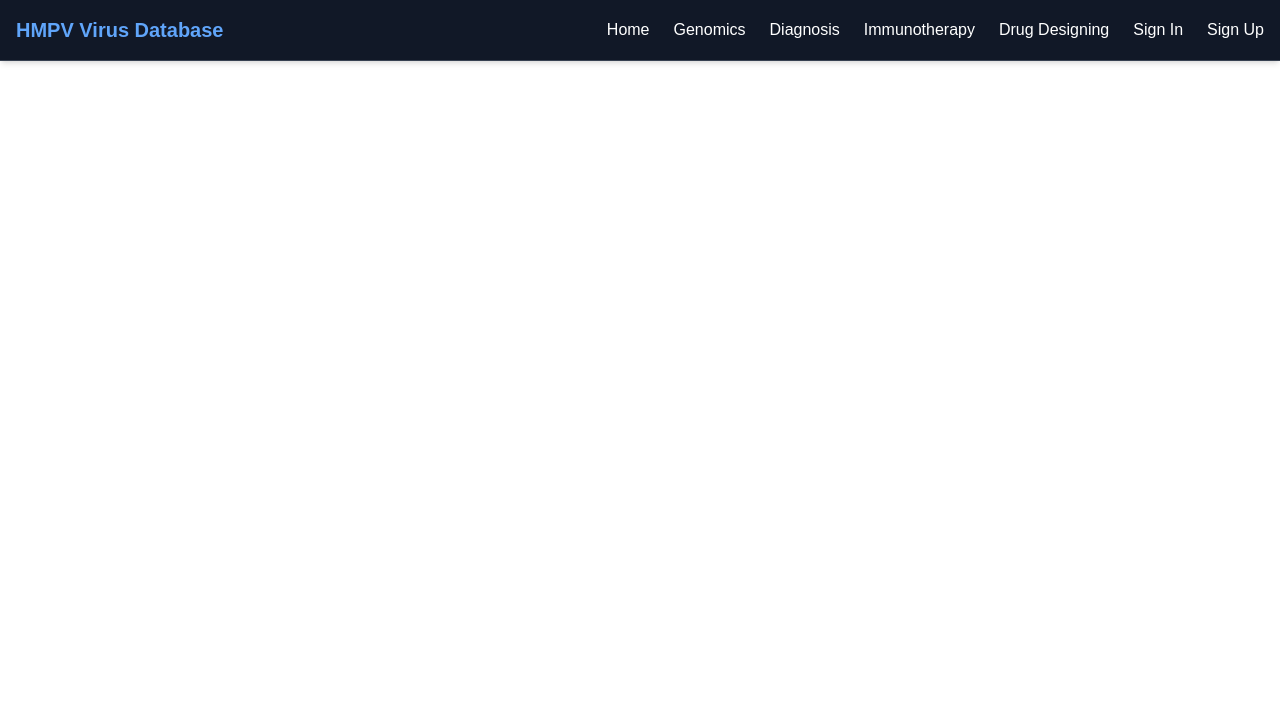
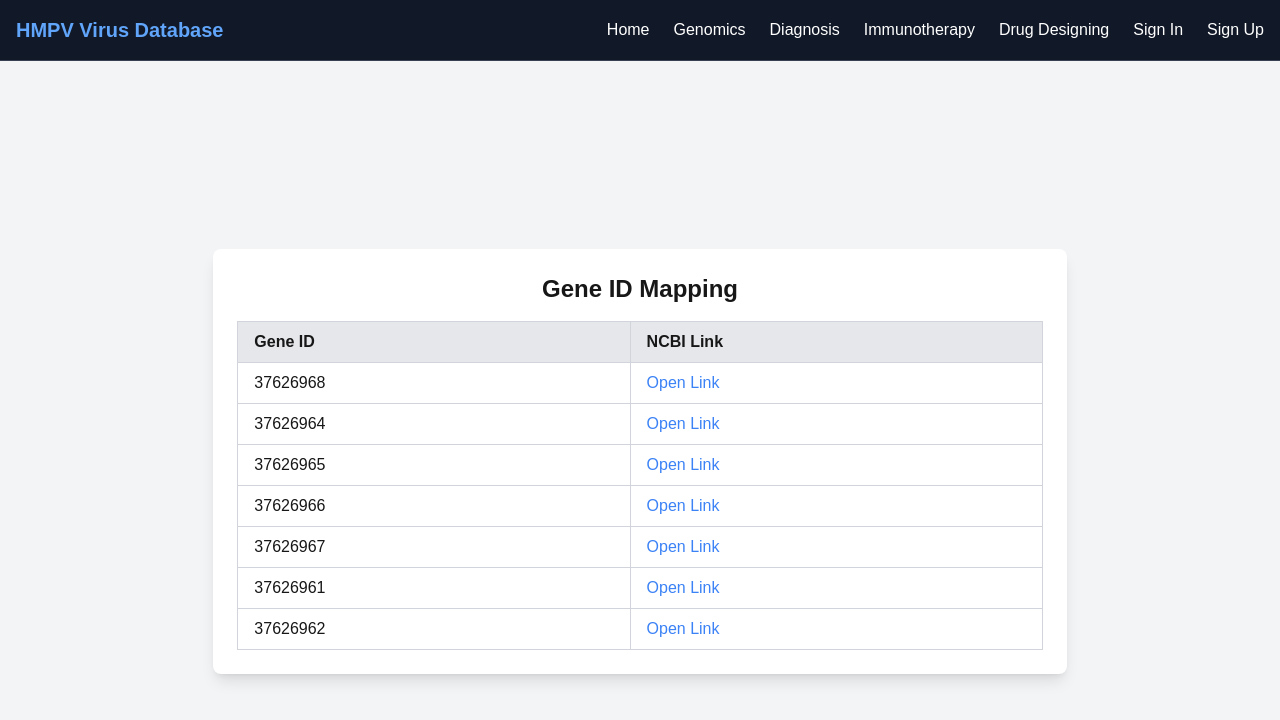
Before and after one commit to RaghavRanjeet/HMPV, a Next.js app in the folder mini_project/: page /proteomics in a window 1280 px wide. Shown: the top 720 px of the page. Built offline with nearby package versions, Linux system fonts and the light colour scheme.

Commit message:
Implement gene ID mapping page with a table displaying gene IDs and corresponding NCBI links

```diff
--- a/mini_project/src/app/proteomics/page.jsx
+++ b/mini_project/src/app/proteomics/page.jsx
@@ -1,9 +1,46 @@
 import React from 'react'
 
-export default function page() {
+const geneData = [
+  { id: '37626968', link: 'https://www.ncbi.nlm.nih.gov/gene/?term=37626968' },
+  { id: '37626964', link: 'https://www.ncbi.nlm.nih.gov/gene/?term=37626964' },
+  { id: '37626965', link: 'https://www.ncbi.nlm.nih.gov/gene/?term=37626965' },
+  { id: '37626966', link: 'https://www.ncbi.nlm.nih.gov/gene/?term=37626966' },
+  { id: '37626967', link: 'https://www.ncbi.nlm.nih.gov/gene/?term=37626967' },
+  { id: '37626961', link: 'https://www.ncbi.nlm.nih.gov/gene/?term=37626961' },
+  { id: '37626962', link: 'https://www.ncbi.nlm.nih.gov/gene/?term=37626962' }
+]
+
+export default function Page() {
   return (
-    <div>
-
+    <div className="flex justify-center items-center h-screen bg-gray-100">
+      <div className="w-2/3 bg-white shadow-lg rounded-lg p-6">
+        <h1 className="text-2xl font-bold mb-4 text-center">Gene ID Mapping</h1>
+        <table className="w-full border-collapse border border-gray-300">
+          <thead>
+            <tr className="bg-gray-200">
+              <th className="border border-gray-300 px-4 py-2 text-left">Gene ID</th>
+              <th className="border border-gray-300 px-4 py-2 text-left">NCBI Link</th>
+            </tr>
+          </thead>
+          <tbody>
+            {geneData.map((gene, index) => (
+              <tr key={index} className="hover:bg-gray-100">
+                <td className="border border-gray-300 px-4 py-2">{gene.id}</td>
+                <td className="border border-gray-300 px-4 py-2">
+                  <a
+                    href={gene.link}
+                    target="_blank"
+                    rel="noopener noreferrer"
+                    className="text-blue-500 hover:underline"
+                  >
+                    Open Link
+                  </a>
+                </td>
+              </tr>
+            ))}
+          </tbody>
+        </table>
+      </div>
     </div>
   )
 }
```
